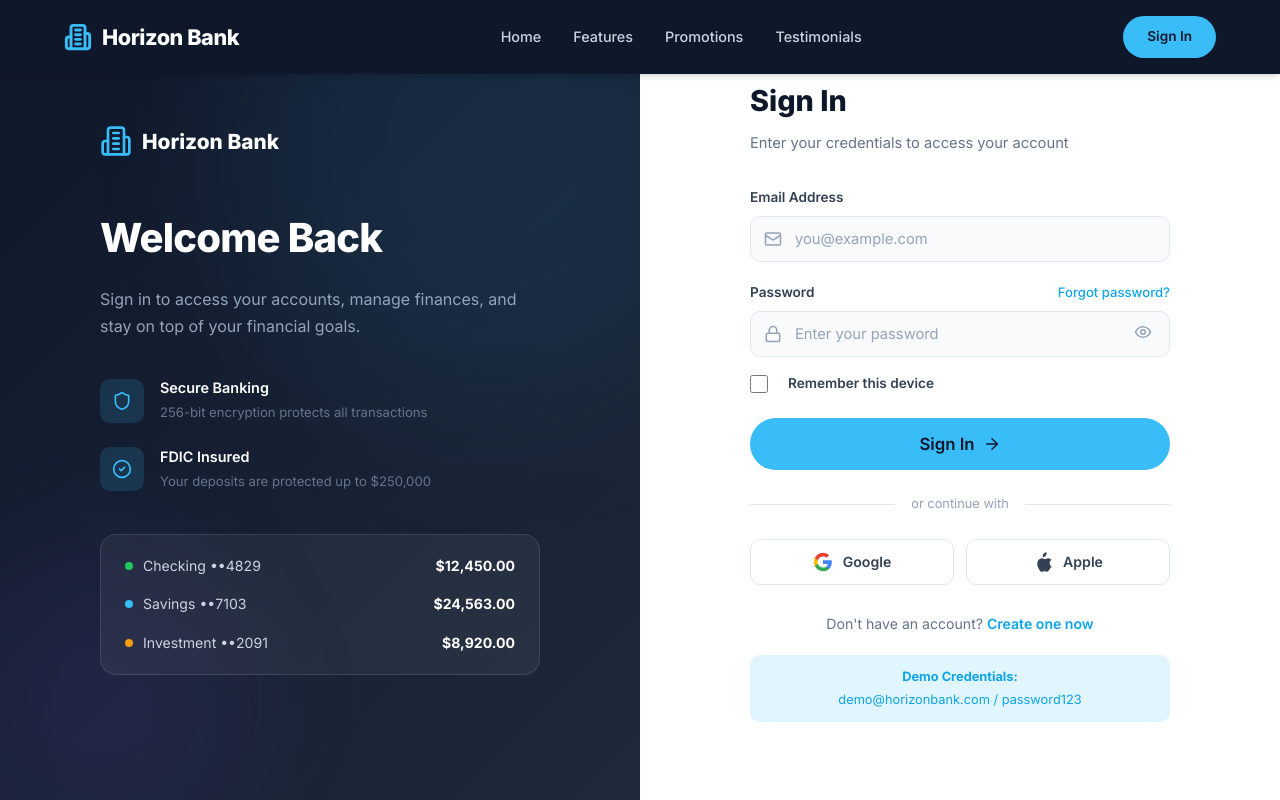
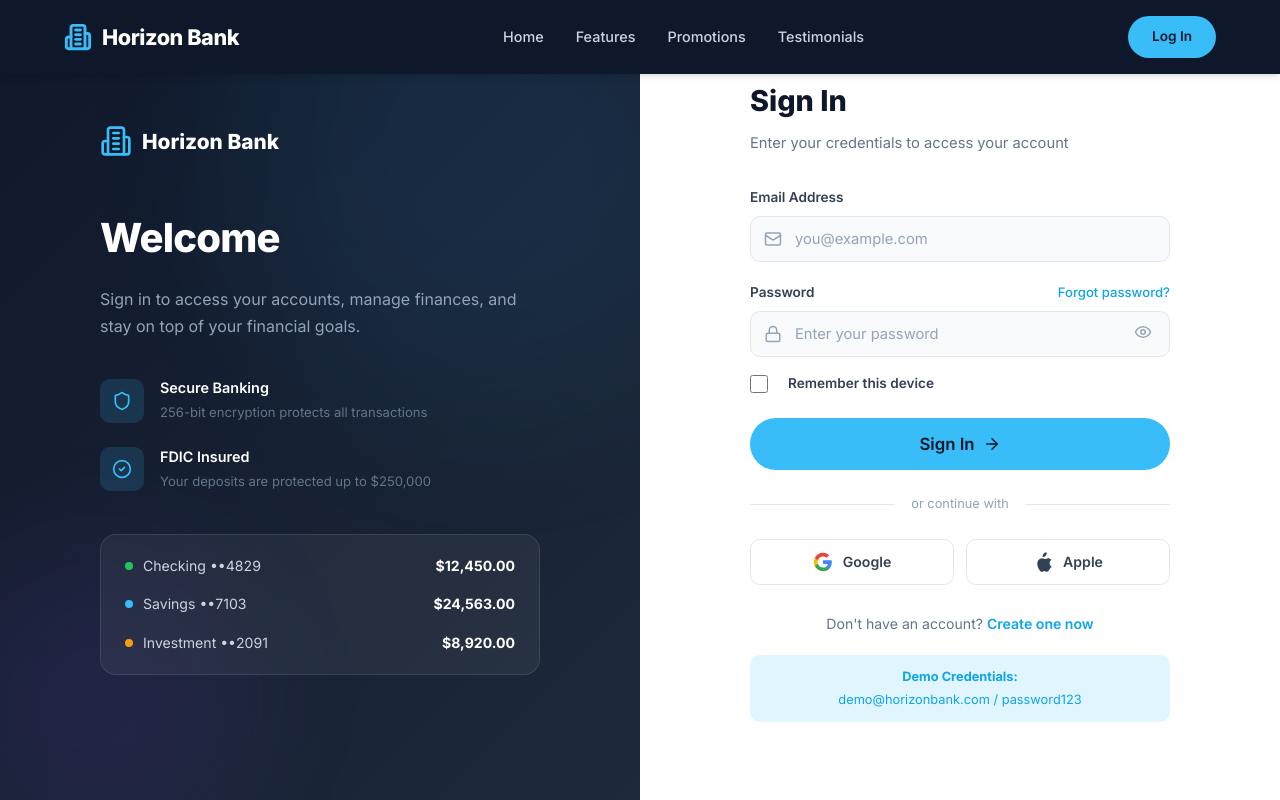
Before and after one commit to lext05/banking-app-demo, a React (Vite) app in the folder client/: page /login in a window 1280 px wide. Shown: the top 800 px of the page. Built offline with nearby package versions, Linux system fonts and the light colour scheme.

Commit message:
Update login copy for consistency

```diff
--- a/client/src/components/Navbar.tsx
+++ b/client/src/components/Navbar.tsx
@@ -26,7 +26,7 @@ const Navbar = () => {
 
         <div className="navbar-actions">
           <Link to="/login" className="btn btn-primary">
-            Sign In
+            Log In
           </Link>
           <button
             className="navbar-toggle"
--- a/client/src/pages/LoginPage.tsx
+++ b/client/src/pages/LoginPage.tsx
@@ -49,7 +49,7 @@ const LoginPage = () => {
           </Link>
 
           <div className="login-left-hero">
-            <h1>Welcome Back</h1>
+            <h1>Welcome</h1>
             <p>Sign in to access your accounts, manage finances, and stay on top of your financial goals.</p>
           </div>
 
```
